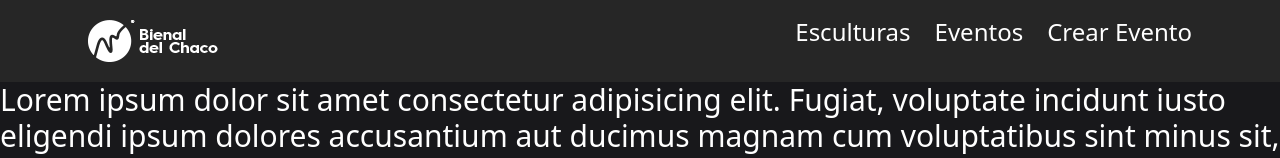
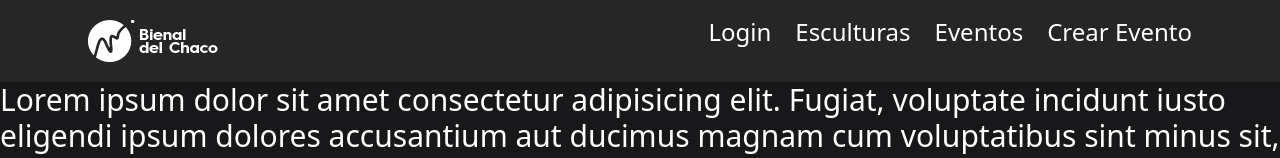
Before and after one commit to lautarofaccini/desarrollo-tpf, a React (Vite) app in the folder client/: page / in a window 1280 px wide. Shown: the top 158 px of the page. Built offline with nearby package versions, Linux system fonts and the light colour scheme.

Commit message:
Link de login agregado al nav

```diff
--- a/client/src/components/Navbar.jsx
+++ b/client/src/components/Navbar.jsx
@@ -7,6 +7,9 @@ function Navbar() {
         <img src="../../public/Logo.png" />
       </Link>
       <ul className="flex gap-x-2">
+      <li>
+          <Link to="/login" className="text-white px-2 py-1 text-2xl">Login</Link>
+        </li>
         <li>
           <Link to="/esculturas" className="text-white px-2 py-1 text-2xl">Esculturas</Link>
         </li>
```
